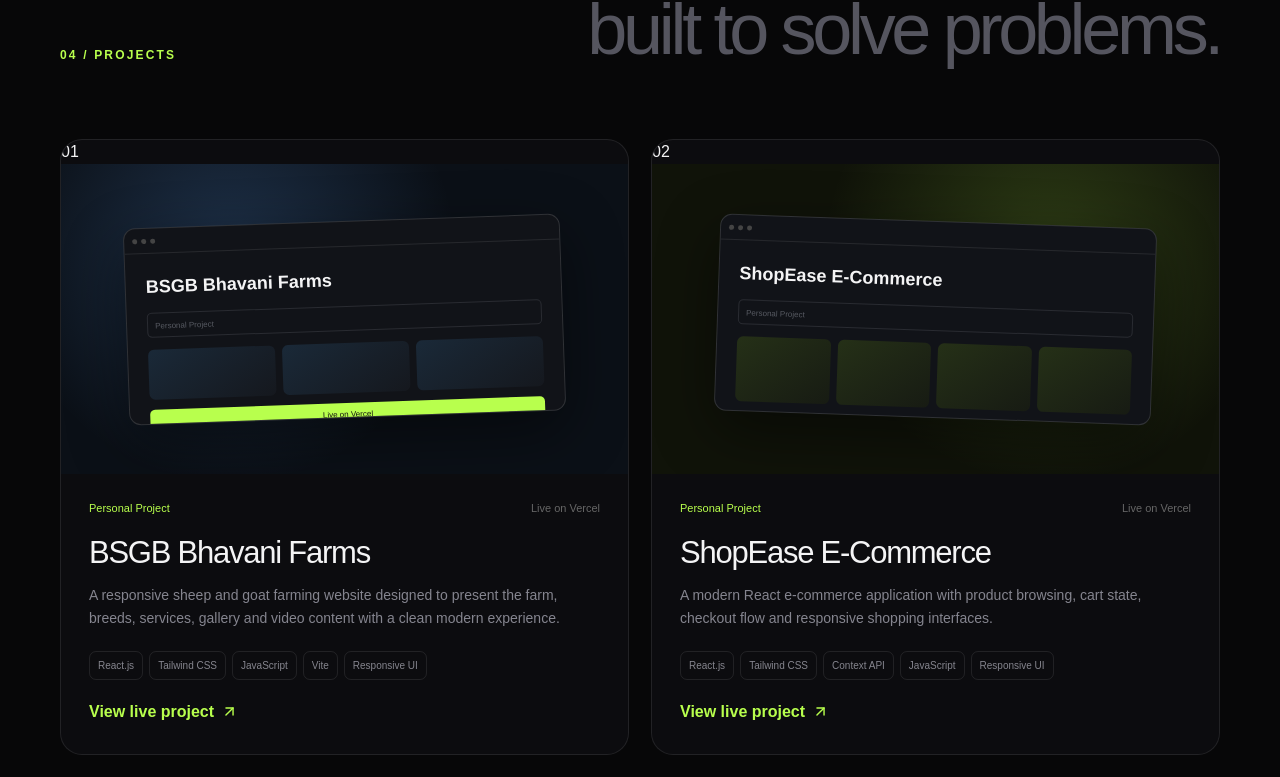
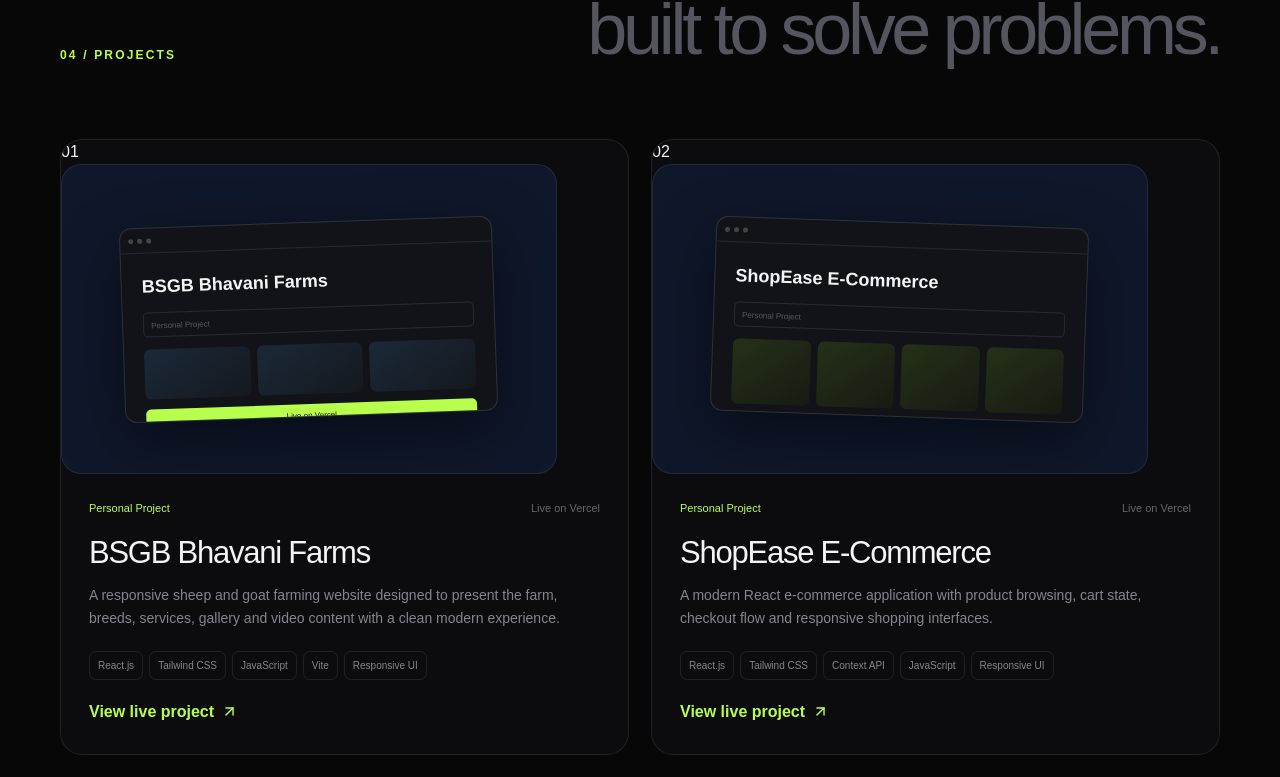
Before and after one commit to dbhanuprakashd1-design/bhanu-prakash-portfolio, a Next.js app: page / in a window 1280 px wide. Shown: the part 4727-5504 px from the top of the page. Built offline with nearby package versions, Linux system fonts and the light colour scheme.

Commit message:
Add styles for project visual and image elements

```diff
--- a/app/globals.css
+++ b/app/globals.css
@@ -256,3 +256,22 @@ a { color: inherit; text-decoration: none; }
   white-space: nowrap;
   font-size: 10px;
 }
+.project-visual {
+  overflow: hidden;
+  border-radius: 20px;
+  border: 1px solid rgba(255,255,255,.08);
+  background: #0f172a;
+  aspect-ratio: 16/10;
+}
+
+.project-image {
+  width: 100%;
+  height: 100%;
+  object-fit: cover;
+  display: block;
+  transition: transform .45s ease;
+}
+
+.project-card:hover .project-image {
+  transform: scale(1.04);
+}
```
